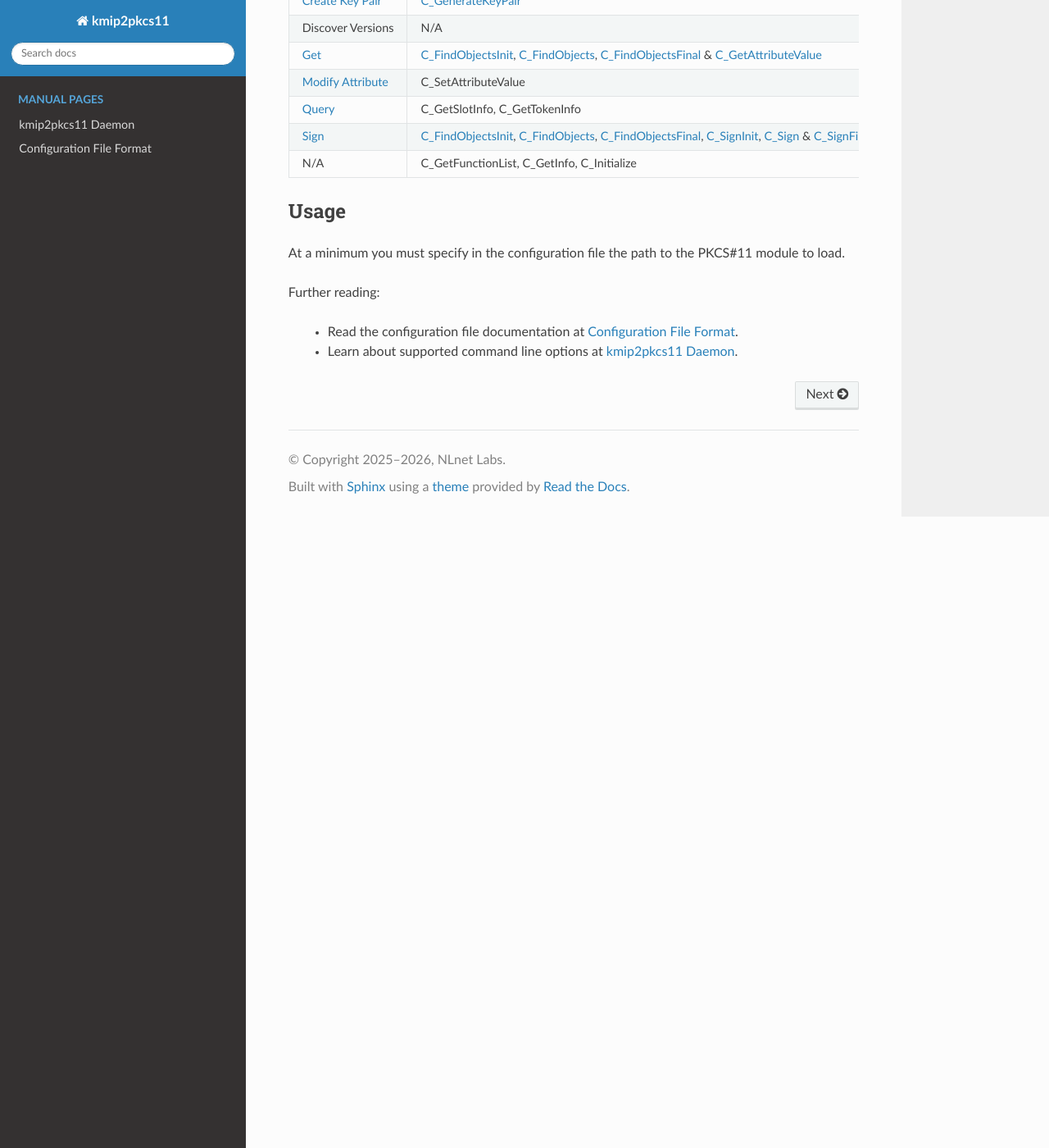
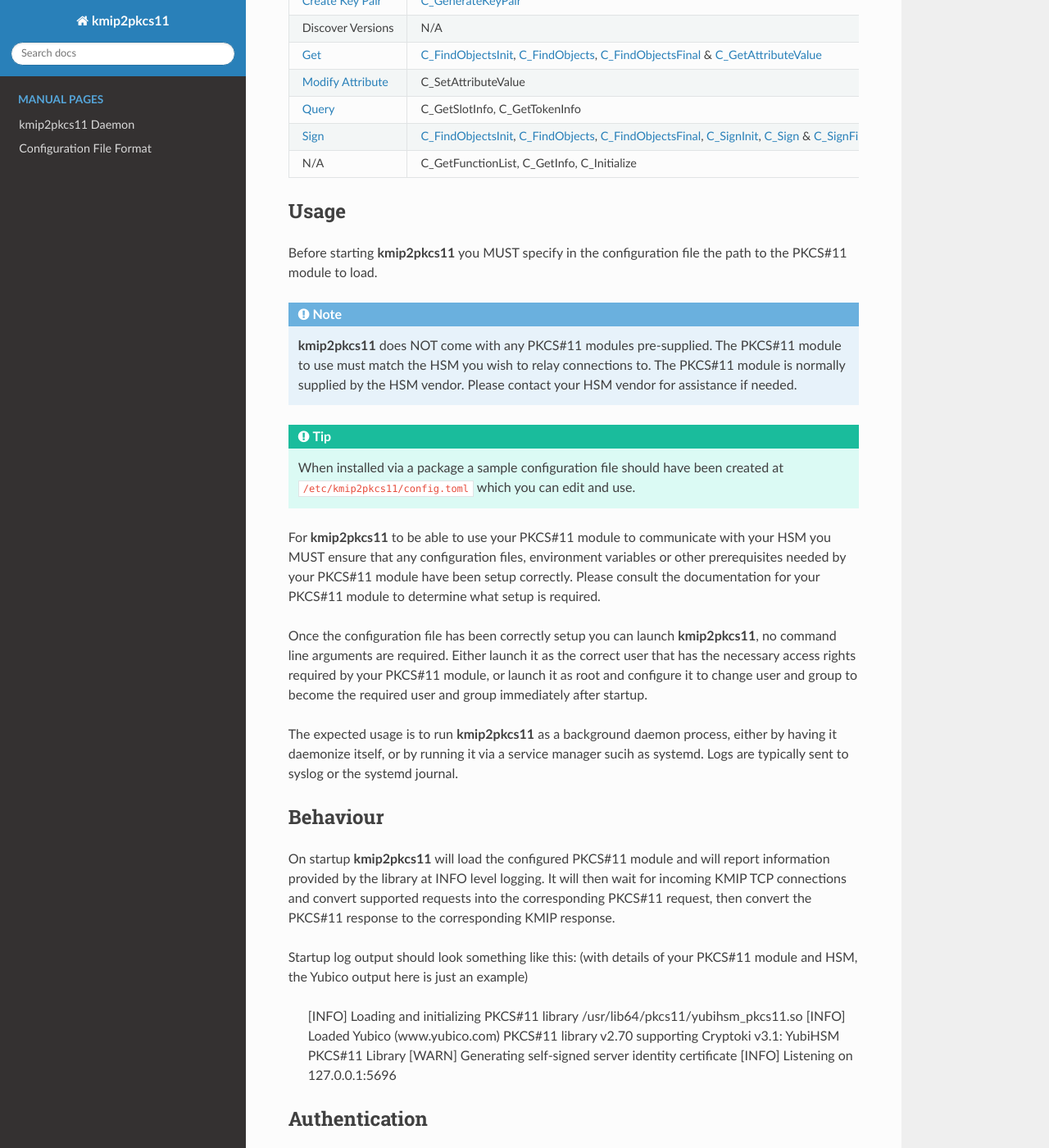
Before and after one commit to NLnetLabs/kmip2pkcs11, a Sphinx documentation site: the page built from doc/manual/source/index.rst, in a window 1280 px wide and 1400 px high, scrolled down 2142 px. Shown: the whole window at 82% size. Built offline with Sphinx 7.4.7 and the Read the Docs theme 3.1.0, drawn with Linux system fonts in a browser that asks for light colours; some of the changed text lies outside the part shown.

Commit message:
Documentation improvements.

```diff
--- a/doc/manual/source/index.rst
+++ b/doc/manual/source/index.rst
@@ -131,15 +131,63 @@ Supported operations
 Usage
 -----
 
-At a minimum you must specify in the configuration file the path to the
-PKCS#11 module to load.
+Before starting **kmip2pkcs11** you MUST specify in the configuration file the
+path to the PKCS#11 module to load.
 
-.. tip:
+.. note::
+
+   **kmip2pkcs11** does NOT come with any PKCS#11 modules pre-supplied. The
+   PKCS#11 module to use must match the HSM you wish to relay connections to.
+   The PKCS#11 module is normally supplied by the HSM vendor. Please contact
+   your HSM vendor for assistance if needed.
+
+.. tip::
 
    When installed via a package a sample configuration file should have been
    created at ``/etc/kmip2pkcs11/config.toml`` which you can edit and use.
 
-Further reading:
+For **kmip2pkcs11** to be able to use your PKCS#11 module to communicate with
+your HSM you MUST ensure that any configuration files, environment variables
+or other prerequisites needed by your PKCS#11 module have been setup correctly.
+Please consult the documentation for your PKCS#11 module to determine what
+setup is required.
+
+Once the configuration file has been correctly setup you can launch
+**kmip2pkcs11**, no command line arguments are required. Either launch it as
+the correct user that has the necessary access rights required by your PKCS#11
+module, or launch it as root and configure it to change user and group to
+become the required user and group immediately after startup.
+
+The expected usage is to run **kmip2pkcs11** as a background daemon process,
+either by having it daemonize itself, or by running it via a service manager
+sucih as systemd. Logs are typically sent to syslog or the systemd journal.
+
+Behaviour
+---------
+
+On startup **kmip2pkcs11** will load the configured PKCS#11 module and will
+report information provided by the library at INFO level logging. It will
+then wait for incoming KMIP TCP connections and convert supported requests
+into the corresponding PKCS#11 request, then convert the PKCS#11 response to
+the corresponding KMIP response.
+
+Startup log output should look something like this: (with details of your
+PKCS#11 module and HSM, the Yubico output here is just an example)
+
+    [INFO] Loading and initializing PKCS#11 library /usr/lib64/pkcs11/yubihsm_pkcs11.so
+    [INFO] Loaded Yubico (www.yubico.com) PKCS#11 library v2.70 supporting Cryptoki v3.1: YubiHSM PKCS#11 Library
+    [WARN] Generating self-signed server identity certificate
+    [INFO] Listening on 127.0.0.1:5696
+
+Authentication
+--------------
+
+Requests to the PKCS#11 module are authenticated by "slot" and "PIN". The
+"slot" and "PIN" values to use are taken from the username and password
+supplied by the received KMIP request.
+
+Further reading
+---------------
 
   - Read the configuration file documentation at :doc:`man/kmip2pkcs11-config.toml`.
   - Learn about supported command line options at :doc:`man/kmip2pkcs11`.
```
